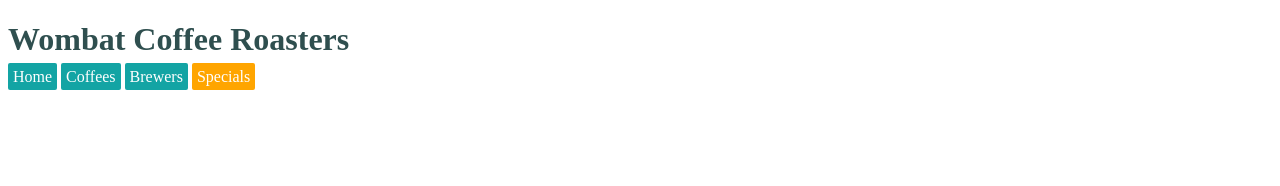
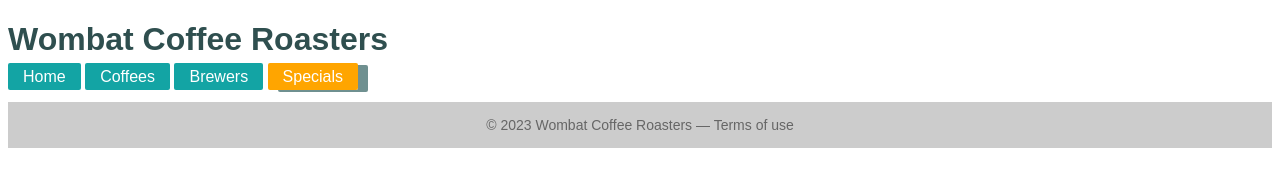
Before and after one commit to shappyds/CSSInDepth, a plain HTML site: page ch01/index.html in a window 1280 px wide. Drawn offline with Linux system fonts and the light colour scheme.

Commit message:
ch01: inherit & inital

```diff
--- a/ch01/index.html
+++ b/ch01/index.html
@@ -17,5 +17,9 @@
       <li><a href="/specials" class="featured">Specials</a></li>
     </ul>
   </nav>
+  <footer class="footer">
+    &copy; 2023 Wombat Coffee Roasters &mdash;
+    <a href="/terms-of-use">Terms of use</a>
+  </footer>
 </body>
 </html>
--- a/ch01/styles.css
+++ b/ch01/styles.css
@@ -1,6 +1,13 @@
+body {
+  font-family: sans-serif;
+}
 h1 {
   color: #2f4f4f;
   margin-bottom: 10px;
+}
+
+a:link {
+  color: blue;
 }
 
 .nav {
@@ -16,11 +23,25 @@ h1 {
 .nav a {
   color: white;
   background-color: #13a4a4;
-  padding: 5px;
+  padding: 5px 15px;
   border-radius: 2px;
   text-decoration: none;
 }
 
 .nav .featured {
   background-color: orange;
+  box-shadow: 10px 2px #6f9090;
 }
+
+.footer {
+  color: #666;
+  background-color: #ccc;
+  padding: 15px 0;
+  text-align: center;
+  font-size: 14px;
+}
+
+.footer a {
+  color: inherit;
+  text-decoration: none;
+}
```
